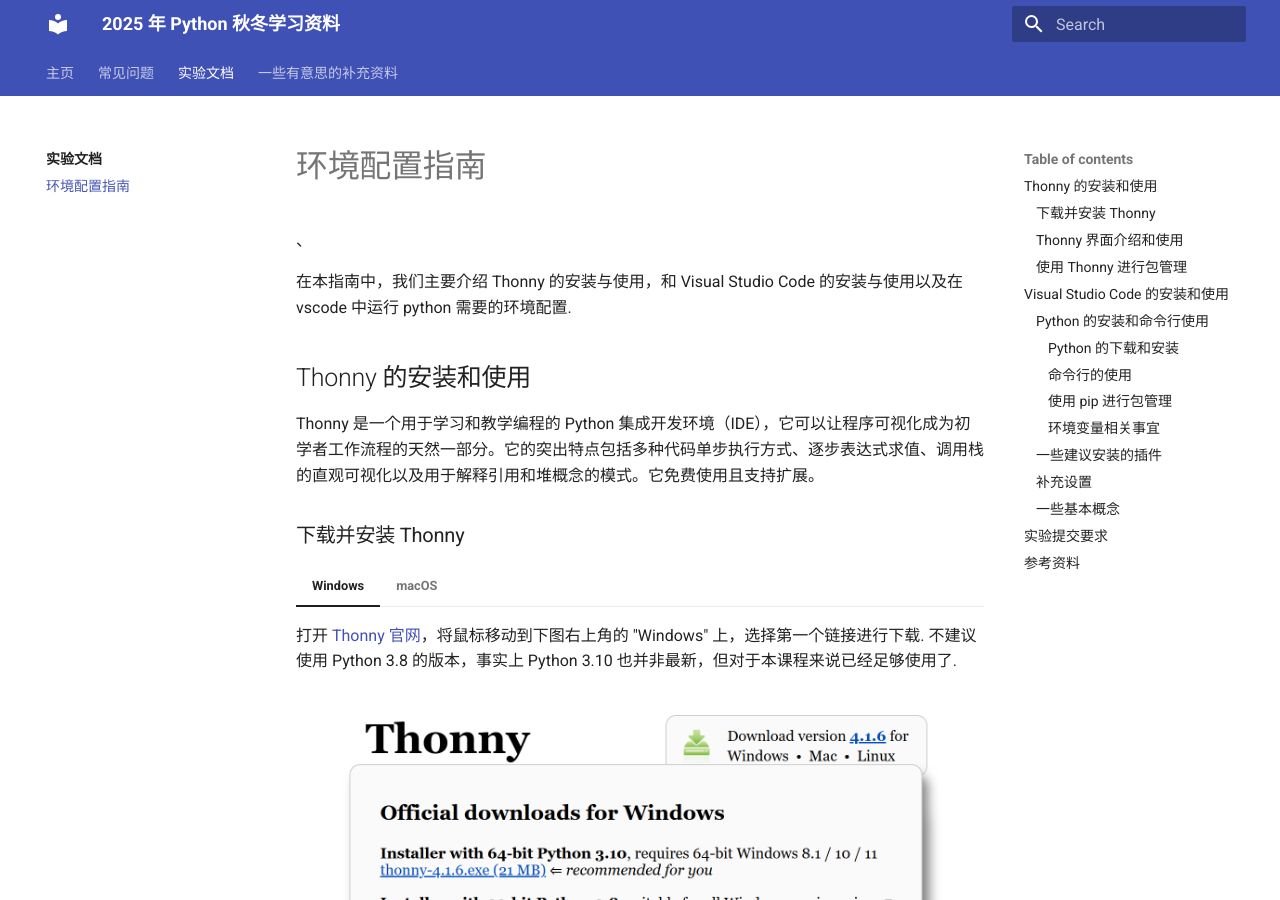
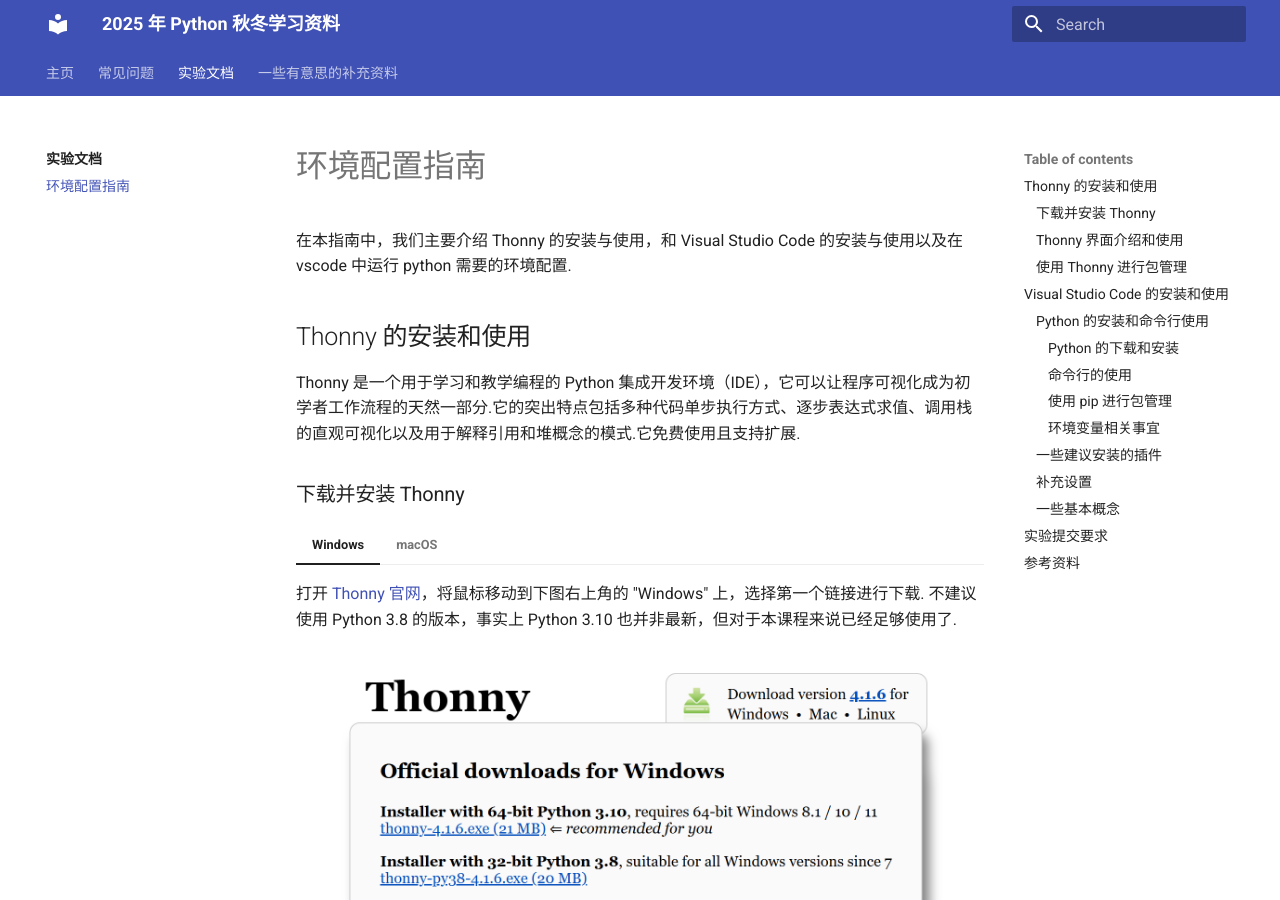
Before and after one commit to FrightenedFoxCN/python2024aw, an MkDocs documentation site: the page built from docs/labs/00env.md, in a window 1280 px wide and 900 px high. Built offline with MkDocs 1.6.1 and Material for MkDocs 9.7.7, drawn with Linux system fonts in a browser that asks for light colours; comment, search, counter and statistics services are not loaded.

Commit message:
Fix typo

```diff
--- a/docs/labs/00env.md
+++ b/docs/labs/00env.md
@@ -1,12 +1,12 @@
 # 环境配置指南
 
-<!-- 如序言所述，我们建议读者使用 Visual Studio Code 完成实验，因此其使用方式会放在最开始进行介绍. 与之对应的，我们也准备了命令行的使用方法的介绍. 我们也保留了关于 Thonny 的介绍，这是历来学生较为喜欢的方式，也最为简单. -->、
+<!-- 如序言所述，我们建议读者使用 Visual Studio Code 完成实验，因此其使用方式会放在最开始进行介绍. 与之对应的，我们也准备了命令行的使用方法的介绍. 我们也保留了关于 Thonny 的介绍，这是历来学生较为喜欢的方式，也最为简单. -->
 
 在本指南中，我们主要介绍 Thonny 的安装与使用，和 Visual Studio Code 的安装与使用以及在 vscode 中运行 python 需要的环境配置.
 
 ## Thonny 的安装和使用
 
-Thonny 是一个用于学习和教学编程的 Python 集成开发环境（IDE），它可以让程序可视化成为初学者工作流程的天然一部分。它的突出特点包括多种代码单步执行方式、逐步表达式求值、调用栈的直观可视化以及用于解释引用和堆概念的模式。它免费使用且支持扩展。
+Thonny 是一个用于学习和教学编程的 Python 集成开发环境（IDE），它可以让程序可视化成为初学者工作流程的天然一部分.它的突出特点包括多种代码单步执行方式、逐步表达式求值、调用栈的直观可视化以及用于解释引用和堆概念的模式.它免费使用且支持扩展.
 
 ### 下载并安装 Thonny
 
```
